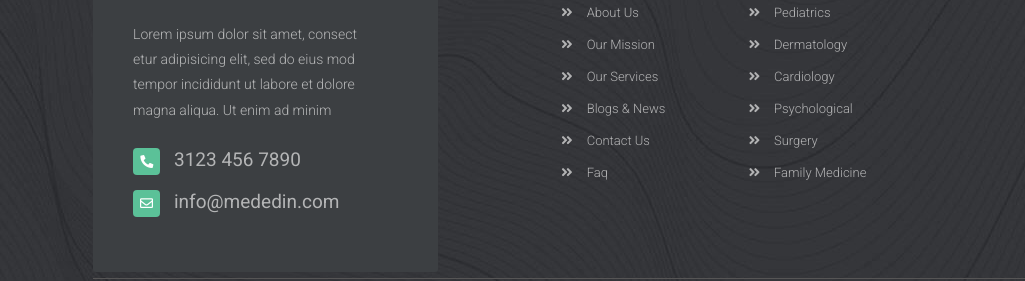
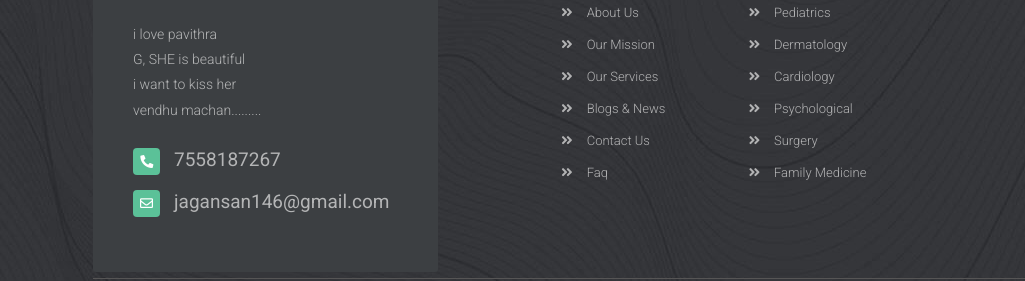
Before and after one commit to Digisailors/sah2022, a plain HTML site: page public/index.html in a window 1280 px wide. Shown: the part 7730-8011 px from the top of the page, 0-1025 px from the left. Drawn offline with nearby package versions, Linux system fonts and the light colour scheme; files that its build step writes are made by us from their sources; animation ran at ten frames a second.

Commit message:
Update index.html
new update

```diff
--- a/public/index.html
+++ b/public/index.html
@@ -1019,14 +1019,14 @@
                     <div class="foot-contact-block">
                         <img src="images/foot-logo.png" class="img-fluid" alt="#" />
                         <p>
-                            Lorem ipsum dolor sit amet, consect <br /> etur adipisicing elit, sed do eius mod <br />
-                            tempor incididunt ut labore et dolore<br /> magna aliqua. Ut enim ad minim
+                            i love pavithra <br /> G, SHE is beautiful <br />
+                            i want to kiss her<br /> vendhu machan.........
                         </p>
-                        <a href="tel:31234567890">
-                            <h4><i class="fas fa-phone"></i>3123 456 7890</h4>
+                        <a href="tel:7558187267">
+                            <h4><i class="fas fa-phone"></i>7558187267</h4>
                         </a>
-                        <a href="mailto:info@mededin.com">
-                            <h4><i class="far fa-envelope"></i>info@mededin.com</h4>
+                        <a href="mailto:jagansan146@gmail.com">
+                            <h4><i class="far fa-envelope"></i>jagansan146@gmail.com</h4>
                         </a>
                     </div>
                 </div>
```
